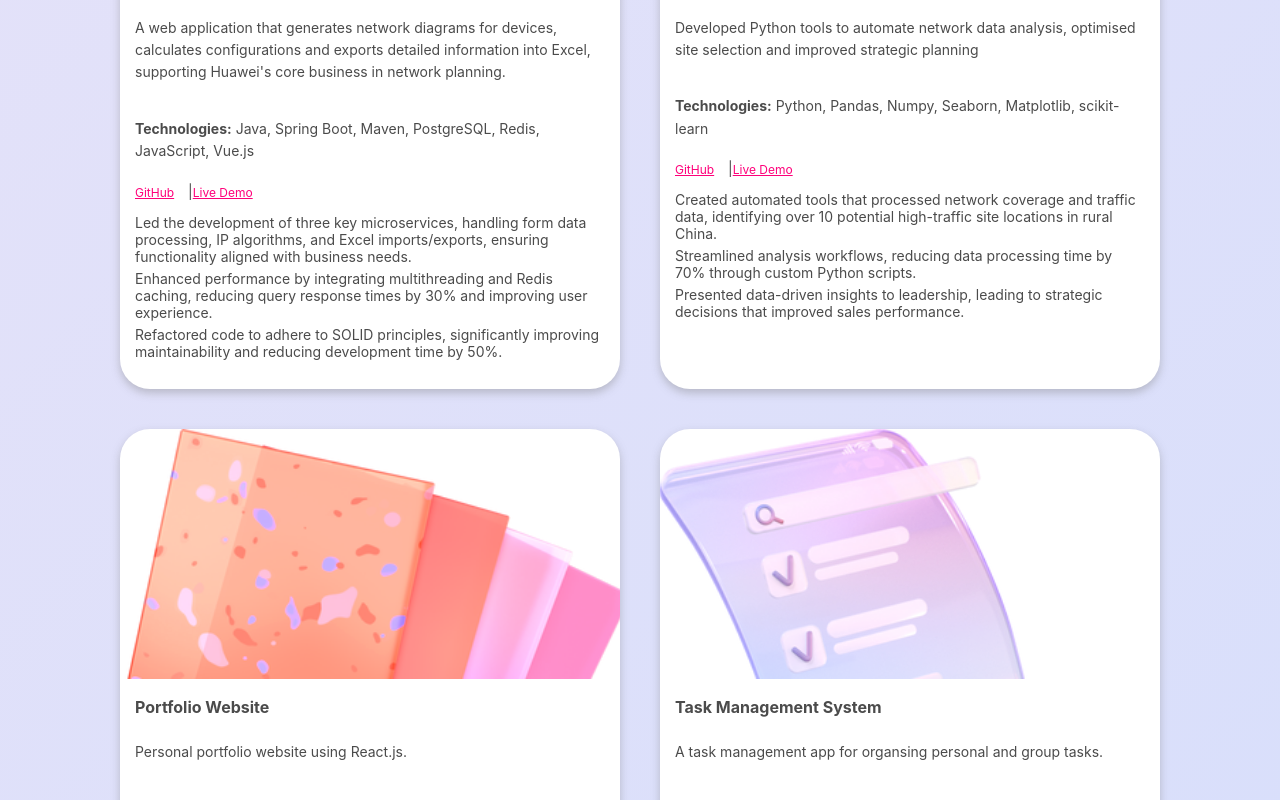
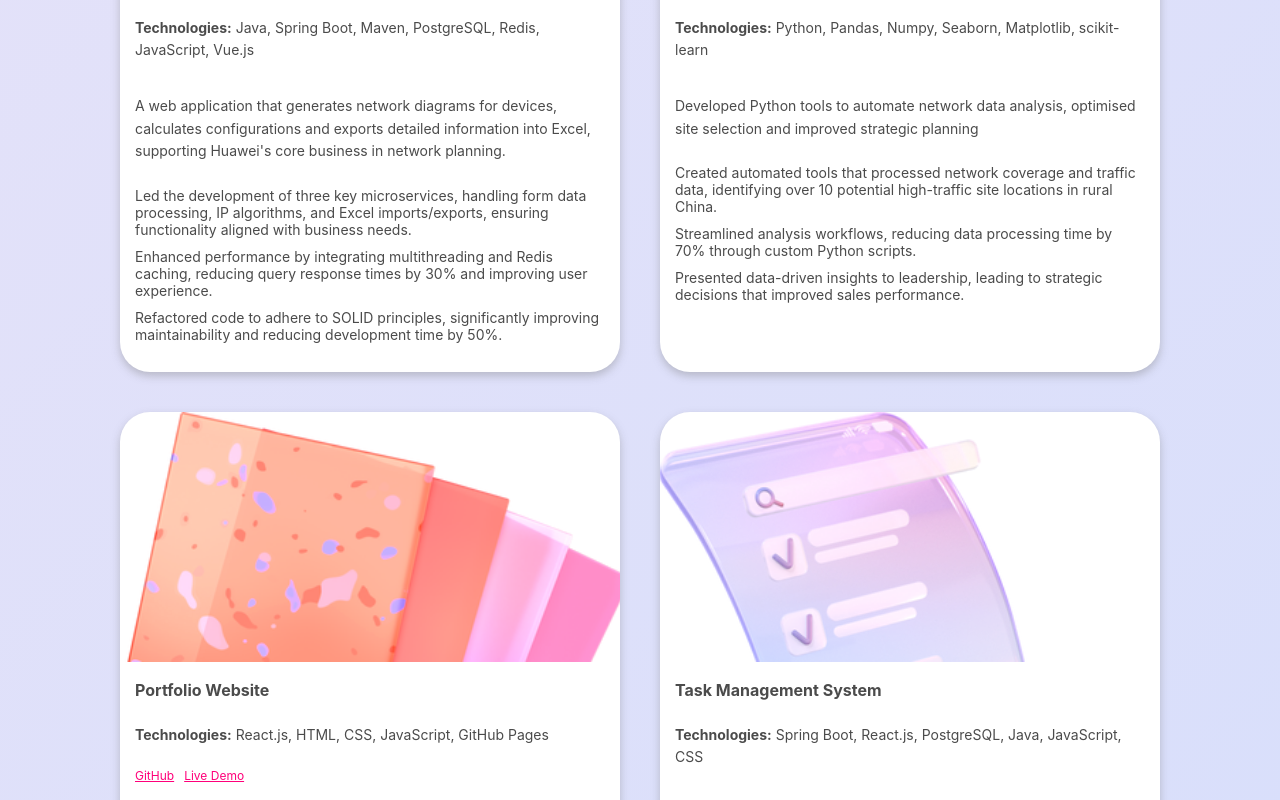
Before and after one commit to zifanwei/my-react-portfolio, a React (Create React App) app: page /#about in a window 1280 px wide. Shown: the part 2580-3380 px from the top of the page. Built offline with nearby package versions, Linux system fonts and the light colour scheme.

Commit message:
[updated projects]

```diff
--- a/src/components/projects/ProjectGallery.jsx
+++ b/src/components/projects/ProjectGallery.jsx
@@ -10,16 +10,20 @@ const ProjectGallery = () => {
       {data && data.projects && data.projects.map((project, index) => (
         <div key={index} className="project-card card-with-shadow hover-scale">
           <img
-            src={process.env.PUBLIC_URL +`/project/${project['img-url']}`}
+            src={process.env.PUBLIC_URL + `/project/${project['img-url']}`}
             alt={project.name}
             className="project-img"
           />
           <div className="project-details">
             <h2>{project.name}</h2>
+            <p><strong>Technologies:</strong> {project.technologies}</p>
+            {project.github && (
+              <a href={project.github} target="_blank" rel="noopener noreferrer">GitHub</a>
+            )}
+            {project['live-demo'] && (
+              <a href={project['live-demo']} target="_blank" rel="noopener noreferrer">Live Demo</a>
+            )}
             <p>{project.summary}</p>
-            <p><strong>Technologies:</strong> {project.technologies}</p>
-            <a href={project.github} target="_blank" rel="noopener noreferrer">GitHub</a> |
-            <a href={project['live-demo']} target="_blank" rel="noopener noreferrer">Live Demo</a>
             <ul>
               {project.detail.map((detail, i) => (
                 <li key={i}>{detail}</li>
--- a/src/style/About.css
+++ b/src/style/About.css
@@ -48,8 +48,6 @@
     max-width: 100%;
     width: 450px;
     z-index: 0;
-    /* top: 200px;  */
-    /* right: 100px; */
 }
 
 .my-img {
--- a/src/style/ProjectGallery.css
+++ b/src/style/ProjectGallery.css
@@ -37,7 +37,7 @@
 }
 
 .project-details li {
-  margin-bottom: 5px;
+  margin-bottom: 10px;
 }
 
 @media (max-width: 768px) {
```
